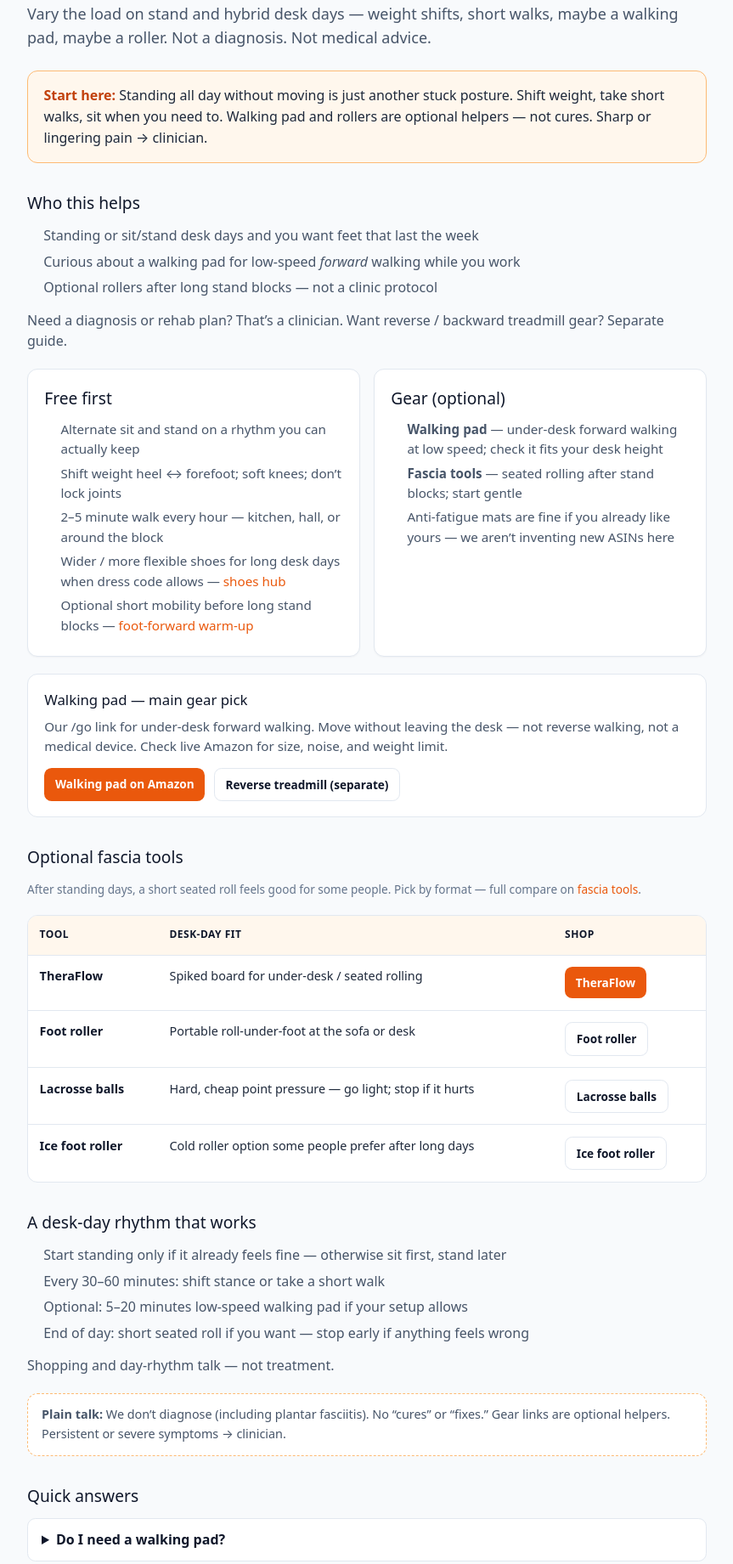
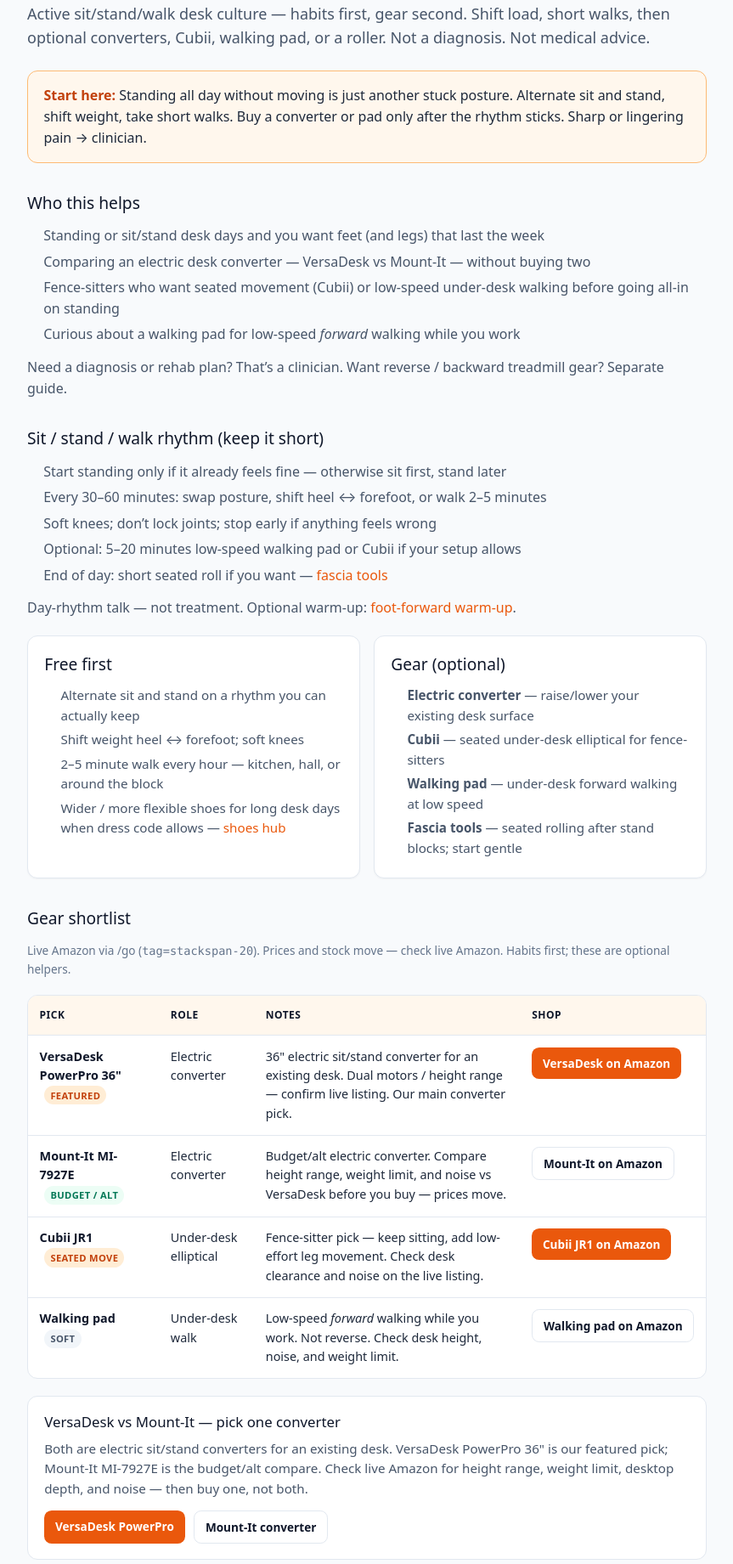
Before and after one commit to ryanunmack-dot/stackspan, a website: page public/foot-care/standing-desk-feet/index.html in a window 1280 px wide. Shown: the part 266-2107 px from the top of the page at 85% size, without its empty margins (208-1071 px from the left). Drawn offline with nearby package versions, Linux system fonts and the light colour scheme.

Commit message:
Deepen standing-desk-feet kit + three /go ASINs (#34)
Habits-first sit/stand/walk page with VersaDesk vs Mount-It dual CTA, Cubii JR1, walking pad; three new /go ASINs; soft hub card.

```diff
--- a/public/foot-care/standing-desk-feet/index.html
+++ b/public/foot-care/standing-desk-feet/index.html
@@ -3,9 +3,13 @@
 <head>
 <meta charset="utf-8">
 <meta name="viewport" content="width=device-width, initial-scale=1">
-<meta name="description" content="Standing desk feet — sit/stand swaps, short walks, optional walking pad and rollers. Desk-day foot care without the clinic pitch. Not medical advice.">
+<meta name="description" content="Sit/stand/walk desk kit — habits first, then VersaDesk or Mount-It converters, Cubii, walking pad, optional rollers. Desk-day foot care without the clinic pitch. Not medical advice.">
 <link rel="canonical" href="https://stackspan.co/foot-care/standing-desk-feet/">
-<title>Standing desk feet — habits &amp; a walking pad — StackSpan</title>
+<meta property="og:title" content="Standing desk feet — sit/stand/walk kit — StackSpan">
+<meta property="og:description" content="Habits first, gear second: sit/stand rhythm, electric converters, Cubii, walking pad, optional rollers. Not medical advice.">
+<meta property="og:url" content="https://stackspan.co/foot-care/standing-desk-feet/">
+<meta property="og:type" content="article">
+<title>Standing desk feet — sit/stand/walk kit — StackSpan</title>
 <script src="https://cdn.jsdelivr.net/npm/@tailwindcss/browser@4.3.3" integrity="sha384-aJ9rL4k6lF+91guGvUFVSkpIcge7Zd9EiI4TQDLoK9kFaFJgKHgjEXVvG/qA5COj" crossorigin="anonymous"></script>
 <style type="text/tailwindcss">
 @theme { --color-brand: #ea580c; }
@@ -62,6 +66,14 @@ th, td { padding:0.85rem 0.85rem; text-align:left; vertical-align:top; border-bo
 th { background:#fff7ed; color:var(--slate-900); font-size:0.75rem; text-transform:uppercase; letter-spacing:0.04em; }
 tr:last-child td { border-bottom:none; }
 .pick { font-weight:600; color:var(--slate-900); }
+.tag { display:inline-block; font-size:0.7rem; font-weight:600; letter-spacing:0.03em; text-transform:uppercase; padding:0.15rem 0.45rem; border-radius:999px; background:#ffedd5; color:var(--brand-dark); margin-left:0.35rem; vertical-align:middle; }
+.tag-budget { background:#ecfdf5; color:#047857; }
+.tag-soft { background:#f1f5f9; color:#475569; }
+.cards { display:none; }
+@media (max-width:720px) {
+  .table-wrap.gear-table { display:none; }
+  .cards.gear-cards { display:block; }
+}
 .flag { background:#fff; border:1px dashed #fdba74; border-radius:0.75rem; padding:0.85rem 1rem; margin:1.25rem 0; font-size:0.9rem; color:var(--slate-600); }
 .faq { margin:1.5rem 0; }
 .faq details { background:#fff; border:1px solid var(--slate-200); border-radius:0.6rem; padding:0.75rem 1rem; margin:0.55rem 0; }
@@ -89,22 +101,35 @@ tr:last-child td { border-bottom:none; }
 </div></header>
 <main><div class="wrap">
 <p class="crumb"><a href="/">Home</a> / <a href="/foot-care/">Foot care</a> / Standing desk feet</p>
-<p class="eyebrow">Foot care · desk days · keep moving</p>
+<p class="eyebrow">Foot care · sit / stand / walk · habits first</p>
 <h1>Standing desk feet that don’t hate you</h1>
-<p class="lede">Vary the load on stand and hybrid desk days — weight shifts, short walks, maybe a walking pad, maybe a roller. Not a diagnosis. Not medical advice.</p>
+<p class="lede">Active sit/stand/walk desk culture — habits first, gear second. Shift load, short walks, then optional converters, Cubii, walking pad, or a roller. Not a diagnosis. Not medical advice.</p>
 
 <div class="start">
-<strong>Start here:</strong> Standing all day without moving is just another stuck posture. Shift weight, take short walks, sit when you need to. Walking pad and rollers are optional helpers — not cures. Sharp or lingering pain → clinician.
+<strong>Start here:</strong> Standing all day without moving is just another stuck posture. Alternate sit and stand, shift weight, take short walks. Buy a converter or pad only after the rhythm sticks. Sharp or lingering pain → clinician.
 </div>
 
 <div class="prose">
 <h2>Who this helps</h2>
 <ul>
-<li>Standing or sit/stand desk days and you want feet that last the week</li>
+<li>Standing or sit/stand desk days and you want feet (and legs) that last the week</li>
+<li>Comparing an electric desk converter — VersaDesk vs Mount-It — without buying two</li>
+<li>Fence-sitters who want seated movement (Cubii) or low-speed under-desk walking before going all-in on standing</li>
 <li>Curious about a walking pad for low-speed <em>forward</em> walking while you work</li>
-<li>Optional rollers after long stand blocks — not a clinic protocol</li>
 </ul>
 <p>Need a diagnosis or rehab plan? That’s a clinician. Want reverse / backward treadmill gear? Separate guide.</p>
+</div>
+
+<div class="prose">
+<h2>Sit / stand / walk rhythm (keep it short)</h2>
+<ol>
+<li>Start standing only if it already feels fine — otherwise sit first, stand later</li>
+<li>Every 30–60 minutes: swap posture, shift heel ↔ forefoot, or walk 2–5 minutes</li>
+<li>Soft knees; don’t lock joints; stop early if anything feels wrong</li>
+<li>Optional: 5–20 minutes low-speed walking pad or Cubii if your setup allows</li>
+<li>End of day: short seated roll if you want — <a href="/foot-care/fascia-tools/">fascia tools</a></li>
+</ol>
+<p>Day-rhythm talk — not treatment. Optional warm-up: <a href="/mobility/foot-forward-warmup/">foot-forward warm-up</a>.</p>
 </div>
 
 <div class="cols" aria-label="Habits vs equipment">
@@ -112,28 +137,93 @@ tr:last-child td { border-bottom:none; }
 <h2 style="margin:0">Free first</h2>
 <ul>
 <li>Alternate sit and stand on a rhythm you can actually keep</li>
-<li>Shift weight heel ↔ forefoot; soft knees; don’t lock joints</li>
+<li>Shift weight heel ↔ forefoot; soft knees</li>
 <li>2–5 minute walk every hour — kitchen, hall, or around the block</li>
 <li>Wider / more flexible shoes for long desk days when dress code allows — <a href="/minimalist-shoes/">shoes hub</a></li>
-<li>Optional short mobility before long stand blocks — <a href="/mobility/foot-forward-warmup/">foot-forward warm-up</a></li>
 </ul>
 </section>
 <section class="panel">
 <h2 style="margin:0">Gear (optional)</h2>
 <ul>
-<li><strong>Walking pad</strong> — under-desk forward walking at low speed; check it fits your desk height</li>
+<li><strong>Electric converter</strong> — raise/lower your existing desk surface</li>
+<li><strong>Cubii</strong> — seated under-desk elliptical for fence-sitters</li>
+<li><strong>Walking pad</strong> — under-desk forward walking at low speed</li>
 <li><strong>Fascia tools</strong> — seated rolling after stand blocks; start gentle</li>
-<li>Anti-fatigue mats are fine if you already like yours — we aren’t inventing new ASINs here</li>
 </ul>
 </section>
 </div>
 
+<h2>Gear shortlist</h2>
+<p class="muted" style="margin:0">Live Amazon via /go (<code>tag=stackspan-20</code>). Prices and stock move — check live Amazon. Habits first; these are optional helpers.</p>
+
+<div class="table-wrap gear-table" role="region" aria-label="Standing desk kit gear table">
+<table>
+<thead>
+<tr>
+<th>Pick</th>
+<th>Role</th>
+<th>Notes</th>
+<th>Shop</th>
+</tr>
+</thead>
+<tbody>
+<tr>
+<td class="pick">VersaDesk PowerPro 36&quot; <span class="tag">Featured</span></td>
+<td>Electric converter</td>
+<td>36&quot; electric sit/stand converter for an existing desk. Dual motors / height range — confirm live listing. Our main converter pick.</td>
+<td><a class="btn" href="/go/versadesk-powerpro">VersaDesk on Amazon</a></td>
+</tr>
+<tr>
+<td class="pick">Mount-It MI-7927E <span class="tag tag-budget">Budget / alt</span></td>
+<td>Electric converter</td>
+<td>Budget/alt electric converter. Compare height range, weight limit, and noise vs VersaDesk before you buy — prices move.</td>
+<td><a class="btn btn-secondary" href="/go/mount-it-converter">Mount-It on Amazon</a></td>
+</tr>
+<tr>
+<td class="pick">Cubii JR1 <span class="tag">Seated move</span></td>
+<td>Under-desk elliptical</td>
+<td>Fence-sitter pick — keep sitting, add low-effort leg movement. Check desk clearance and noise on the live listing.</td>
+<td><a class="btn" href="/go/cubii-jr1">Cubii JR1 on Amazon</a></td>
+</tr>
+<tr>
+<td class="pick">Walking pad <span class="tag tag-soft">Soft</span></td>
+<td>Under-desk walk</td>
+<td>Low-speed <em>forward</em> walking while you work. Not reverse. Check desk height, noise, and weight limit.</td>
+<td><a class="btn btn-secondary" href="/go/walking-pad">Walking pad on Amazon</a></td>
+</tr>
+</tbody>
+</table>
+</div>
+
+<div class="cards gear-cards" aria-label="Standing desk kit gear cards">
 <div class="card">
-<h3>Walking pad — main gear pick</h3>
-<p>Our /go link for under-desk forward walking. Move without leaving the desk — not reverse walking, not a medical device. Check live Amazon for size, noise, and weight limit.</p>
+<h3>VersaDesk PowerPro 36&quot; <span class="tag">Featured</span></h3>
+<p>Electric sit/stand converter — our main pick. Confirm live specs and footprint.</p>
+<div class="btn-row"><a class="btn" href="/go/versadesk-powerpro">VersaDesk on Amazon</a></div>
+</div>
+<div class="card">
+<h3>Mount-It MI-7927E <span class="tag tag-budget">Budget / alt</span></h3>
+<p>Budget/alt converter. Compare height, weight limit, and noise vs VersaDesk.</p>
+<div class="btn-row"><a class="btn btn-secondary" href="/go/mount-it-converter">Mount-It on Amazon</a></div>
+</div>
+<div class="card">
+<h3>Cubii JR1 <span class="tag">Seated move</span></h3>
+<p>Under-desk elliptical for fence-sitters who want movement without standing yet.</p>
+<div class="btn-row"><a class="btn" href="/go/cubii-jr1">Cubii JR1 on Amazon</a></div>
+</div>
+<div class="card">
+<h3>Walking pad <span class="tag tag-soft">Soft</span></h3>
+<p>Under-desk forward walking at low speed. Separate from reverse treadmills.</p>
+<div class="btn-row"><a class="btn btn-secondary" href="/go/walking-pad">Walking pad on Amazon</a></div>
+</div>
+</div>
+
+<div class="card">
+<h3>VersaDesk vs Mount-It — pick one converter</h3>
+<p>Both are electric sit/stand converters for an existing desk. VersaDesk PowerPro 36&quot; is our featured pick; Mount-It MI-7927E is the budget/alt compare. Check live Amazon for height range, weight limit, desktop depth, and noise — then buy one, not both.</p>
 <div class="btn-row">
-<a class="btn" href="/go/walking-pad">Walking pad on Amazon</a>
-<a class="btn btn-secondary" href="/natural-fitness/backwards-walking-treadmill/">Reverse treadmill (separate)</a>
+<a class="btn" href="/go/versadesk-powerpro">VersaDesk PowerPro</a>
+<a class="btn btn-secondary" href="/go/mount-it-converter">Mount-It converter</a>
 </div>
 </div>
 
@@ -174,27 +264,23 @@ tr:last-child td { border-bottom:none; }
 </table>
 </div>
 
-<div class="prose">
-<h2>A desk-day rhythm that works</h2>
-<ol>
-<li>Start standing only if it already feels fine — otherwise sit first, stand later</li>
-<li>Every 30–60 minutes: shift stance or take a short walk</li>
-<li>Optional: 5–20 minutes low-speed walking pad if your setup allows</li>
-<li>End of day: short seated roll if you want — stop early if anything feels wrong</li>
-</ol>
-<p>Shopping and day-rhythm talk — not treatment.</p>
-</div>
-
 <div class="flag">
 <strong>Plain talk:</strong> We don’t diagnose (including plantar fasciitis). No “cures” or “fixes.” Gear links are optional helpers. Persistent or severe symptoms → clinician.
 </div>
 
-
 <div class="prose faq">
 <h2>Quick answers</h2>
 <details>
-<summary>Do I need a walking pad?</summary>
-<p>No. Free stuff first — sit/stand swaps, weight shifts, short walks. A pad is optional when you want low-speed forward movement without leaving the desk. Check desk height and noise on the live listing.</p>
+<summary>Do I need a converter or walking pad?</summary>
+<p>No. Free stuff first — sit/stand swaps, weight shifts, short walks. A converter, Cubii, or pad is optional when you want easier height changes or low-speed movement without leaving the desk. Check desk height, clearance, and noise on the live listing.</p>
+</details>
+<details>
+<summary>VersaDesk or Mount-It?</summary>
+<p>Both are electric converters. VersaDesk PowerPro 36&quot; is our featured pick; Mount-It is the budget/alt. Compare height range, weight limit, and noise on live Amazon — pick one.</p>
+</details>
+<details>
+<summary>Is Cubii the same as a walking pad?</summary>
+<p>No. Cubii is a seated under-desk elliptical (fence-sitter / seated movement). A walking pad is low-speed forward walking while you stand or use a raised surface. Different jobs.</p>
 </details>
 <details>
 <summary>Is this reverse walking?</summary>
@@ -209,8 +295,8 @@ tr:last-child td { border-bottom:none; }
 <div class="prose">
 <h2>Related</h2>
 <ul>
+<li><a href="/foot-care/">Foot care hub</a> · <a href="/foot-care/fascia-tools/">Foot roller &amp; massager compare</a></li>
 <li><a href="/natural-fitness/backwards-walking-treadmill/">Backwards walking treadmill</a> — reverse gear (separate from the pad)</li>
-<li><a href="/foot-care/fascia-tools/">Foot roller &amp; massager compare</a></li>
 <li><a href="/minimalist-shoes/">Minimalist &amp; wide shoes</a> · <a href="/mobility/foot-forward-warmup/">Foot-forward warm-up</a></li>
 <li><a href="/natural-fitness/">Living hub</a> · also: <a href="/longevity/">longevity</a></li>
 </ul>
@@ -219,13 +305,16 @@ tr:last-child td { border-bottom:none; }
 <h2>Next</h2>
 <div class="next-cards" aria-label="Next steps">
 <a href="/natural-fitness/backwards-walking-treadmill/"><strong>Reverse treadmill guide</strong><span>When you want reverse mode — not under-desk forward.</span></a>
+<a href="/foot-care/fascia-tools/"><strong>Fascia tools compare</strong><span>TheraFlow, rollers, balls — after long desk days.</span></a>
 <a href="/mobility/foot-forward-warmup/"><strong>Foot-forward warm-up</strong><span>A few minutes before long stand or walk blocks.</span></a>
+<a href="/foot-care/"><strong>Foot care hub</strong><span>Spacers, rollers, desk feet, and more.</span></a>
 </div>
 
 <div class="btn-row">
-<a class="btn" href="/go/walking-pad">Shop walking pad</a>
-<a class="btn btn-secondary" href="/go/theraflow">TheraFlow</a>
-<a class="btn btn-secondary" href="/natural-fitness/backwards-walking-treadmill/">Reverse treadmill</a>
+<a class="btn" href="/go/versadesk-powerpro">Shop VersaDesk</a>
+<a class="btn btn-secondary" href="/go/mount-it-converter">Mount-It</a>
+<a class="btn btn-secondary" href="/go/cubii-jr1">Cubii JR1</a>
+<a class="btn btn-secondary" href="/go/walking-pad">Walking pad</a>
 <a class="btn btn-secondary" href="/foot-care/">Foot care hub</a>
 </div>
 <p class="muted" style="margin-top:1rem">Last updated: September 2026 · Affiliate links via /go. Not medical advice.</p>
```
Also changed, not shown: public/foot-care/index.html (+6 -1 lines), 1 other file.
